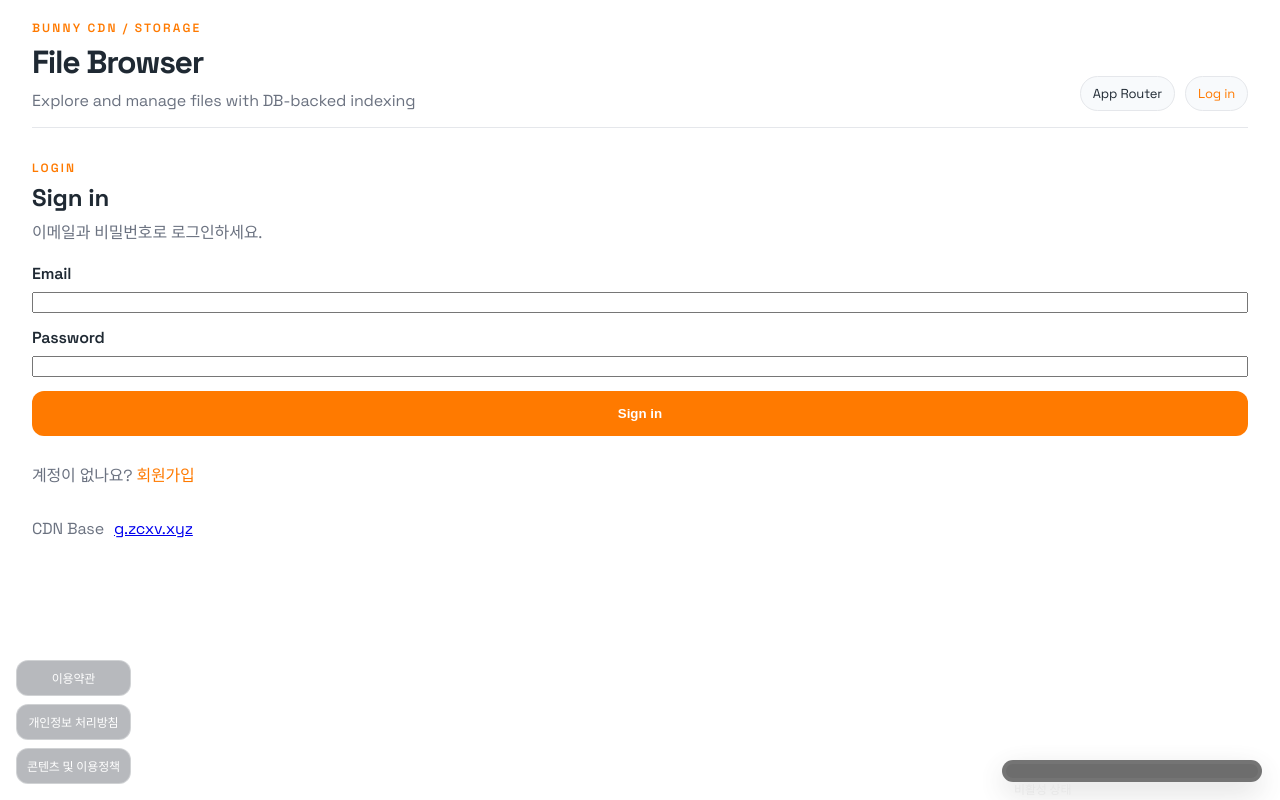
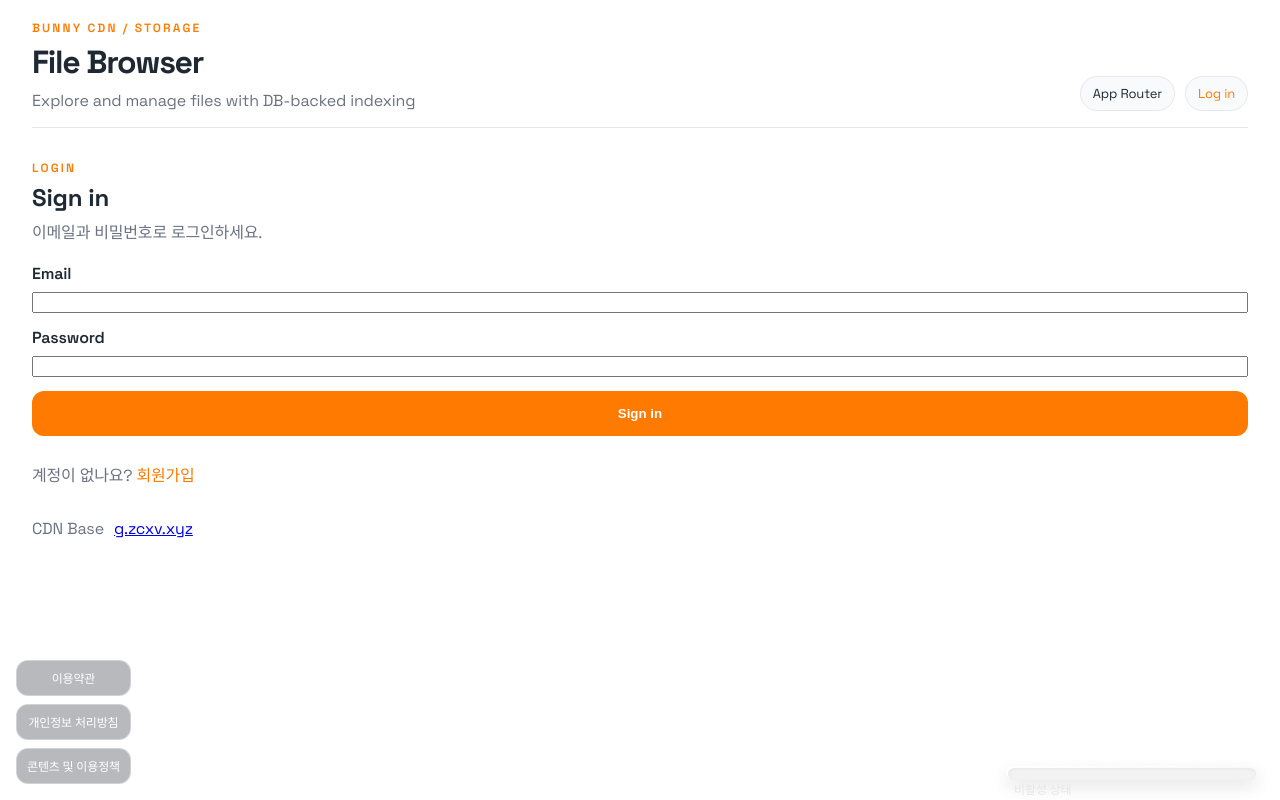
Before and after one commit to b1bibig/-ai-frendly-cdn-service, a Next.js app: page /login in a window 1280 px wide. Built offline with nearby package versions, Linux system fonts and the light colour scheme; no server answers.

Commit message:
Enhance billing gauge interactions

```diff
--- a/app/components/BillingGauge.tsx
+++ b/app/components/BillingGauge.tsx
@@ -33,6 +33,7 @@ function clampPercent(value: number) {
 export function BillingGauge() {
   const [data, setData] = useState<BillingSummaryResponse | null>(null);
   const [hovered, setHovered] = useState(false);
+  const [pinned, setPinned] = useState(false);
   const [showTooltip, setShowTooltip] = useState(false);
   const hoverTimer = useRef<NodeJS.Timeout | null>(null);
   const leaveTimer = useRef<NodeJS.Timeout | null>(null);
@@ -63,6 +64,11 @@ export function BillingGauge() {
     if (hoverTimer.current) clearTimeout(hoverTimer.current);
     if (leaveTimer.current) clearTimeout(leaveTimer.current);
 
+    if (pinned) {
+      setShowTooltip(true);
+      return () => undefined;
+    }
+
     if (hovered) {
       hoverTimer.current = setTimeout(() => setShowTooltip(true), 500);
     } else {
@@ -73,7 +79,7 @@ export function BillingGauge() {
       if (hoverTimer.current) clearTimeout(hoverTimer.current);
       if (leaveTimer.current) clearTimeout(leaveTimer.current);
     };
-  }, [hovered]);
+  }, [hovered, pinned]);
 
   const { storageWidth, cdnWidth, balanceWidth, disabled, status } = useMemo(() => {
     if (!data || data.wallet.lifetimeChargedUsd <= 0) {
@@ -125,18 +131,33 @@ export function BillingGauge() {
 
   const statusClass = `billing-gauge status-${status?.toLowerCase?.() ?? "active"}`;
 
+  const handleClick = () => {
+    setPinned((prev) => {
+      const next = !prev;
+      if (!next) {
+        setShowTooltip(false);
+      } else {
+        setShowTooltip(true);
+      }
+      return next;
+    });
+  };
+
   return (
     <div className="billing-gauge-wrapper">
       <div
-        className={`${statusClass} ${disabled ? "is-disabled" : ""}`}
+        className={`${statusClass} ${disabled ? "is-disabled" : ""} ${pinned ? "is-pinned" : ""}`}
         onMouseEnter={() => setHovered(true)}
         onMouseLeave={() => setHovered(false)}
+        onClick={handleClick}
       >
-        <div className="billing-gauge-bar">
-          <div className="billing-segment storage" style={{ width: `${storageWidth}%` }} />
-          <div className="billing-segment cdn" style={{ width: `${cdnWidth}%` }} />
-          <div className="billing-segment balance" style={{ width: `${balanceWidth}%` }} />
-          {status === "SUSPENDED" && <div className="billing-suspended-icon">!</div>}
+        <div className="billing-gauge-shell">
+          <div className="billing-gauge-bar">
+            <div className="billing-segment storage" style={{ width: `${storageWidth}%` }} />
+            <div className="billing-segment cdn" style={{ width: `${cdnWidth}%` }} />
+            <div className="billing-segment balance" style={{ width: `${balanceWidth}%` }} />
+            {status === "SUSPENDED" && <div className="billing-suspended-icon">!</div>}
+          </div>
         </div>
         {disabled && <span className="billing-inactive-label">비활성 상태</span>}
       </div>
--- a/app/globals.css
+++ b/app/globals.css
@@ -689,28 +689,52 @@ body {
 
 .billing-gauge {
   width: 260px;
-  height: 22px;
+  height: 20px;
   border-radius: 12px;
-  background: #222;
   padding: 4px;
-  box-shadow: 0 10px 30px rgba(0, 0, 0, 0.2);
   cursor: default;
-  transition: filter 0.2s ease, box-shadow 0.2s ease;
+  transition: filter 0.2s ease, box-shadow 0.2s ease, transform 0.12s ease;
 }
 
 .billing-gauge.is-disabled {
   opacity: 0.7;
-  background: #3a3a3a;
+}
+
+.billing-gauge.is-pinned {
+  transform: translateY(-1px);
+}
+
+.billing-gauge-shell {
+  width: 100%;
+  height: 100%;
+  background: linear-gradient(135deg, rgba(255, 255, 255, 0.94), rgba(245, 245, 245, 0.86));
+  border-radius: 999px;
+  padding: 2px;
+  box-shadow: inset 0 1px 0 rgba(255, 255, 255, 0.45), 0 8px 18px rgba(0, 0, 0, 0.18);
+}
+
+.billing-gauge.status-low .billing-gauge-shell {
+  background: linear-gradient(135deg, rgba(255, 249, 214, 0.94), rgba(248, 242, 205, 0.9));
+}
+
+.billing-gauge.status-critical .billing-gauge-shell,
+.billing-gauge.status-overdraft .billing-gauge-shell {
+  background: linear-gradient(135deg, rgba(255, 234, 224, 0.94), rgba(255, 226, 214, 0.92));
+}
+
+.billing-gauge.status-suspended .billing-gauge-shell {
+  background: linear-gradient(135deg, rgba(240, 240, 240, 0.9), rgba(232, 232, 232, 0.9));
 }
 
 .billing-gauge-bar {
   width: 100%;
-  height: 14px;
+  height: 12px;
   display: flex;
   overflow: hidden;
   border-radius: 999px;
-  background: #2f2f2f;
+  background: #ededed;
   position: relative;
+  box-shadow: inset 0 1px 3px rgba(0, 0, 0, 0.08);
 }
 
 .billing-segment.storage {
```
